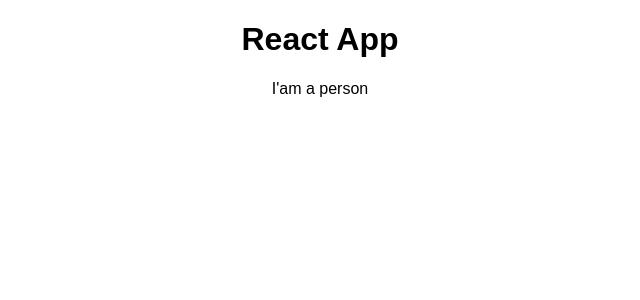
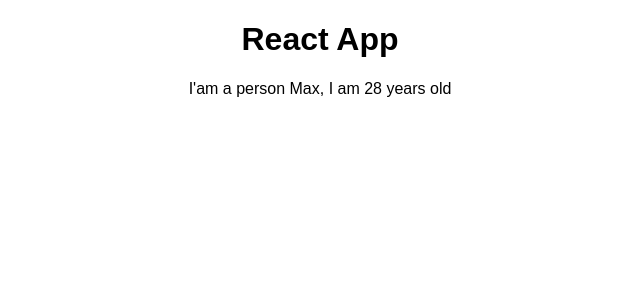
Before and after one commit to violentr/reactjs_playground, a React (Create React App) app: page / in a window 1280 px wide. Shown: the top 300 px of the page, without its empty margins (320-960 px from the left). Built offline with nearby package versions, Linux system fonts and the light colour scheme.

Commit message:
Add create dynamic content with props

```diff
--- a/src/App.js
+++ b/src/App.js
@@ -7,7 +7,7 @@ class App extends Component {
     return (
       <div className="App">
         <h1> React App </h1>
-        <Person />
+        <Person name="Max" age= "28"/>
       </div>
     );
   }
--- a/src/Person/Person.js
+++ b/src/Person/Person.js
@@ -1,7 +1,7 @@
-import React from 'react';
+import React, {Component} from 'react';
 
-const person = () => {
-  return <p> I'am a person </p>
+const person = (props) => {
+  return <p> I'am a person {props.name}, I am {props.age} years old</p>
 }
 
 export default person;
```
